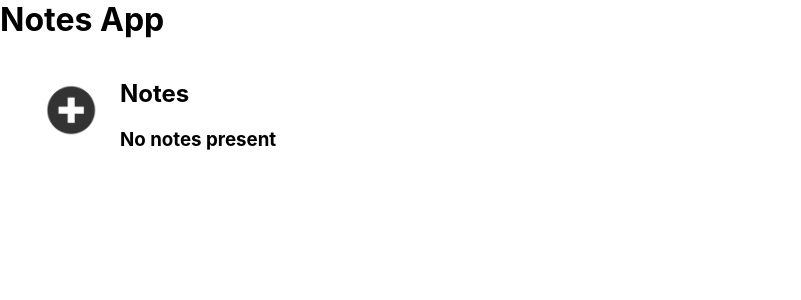
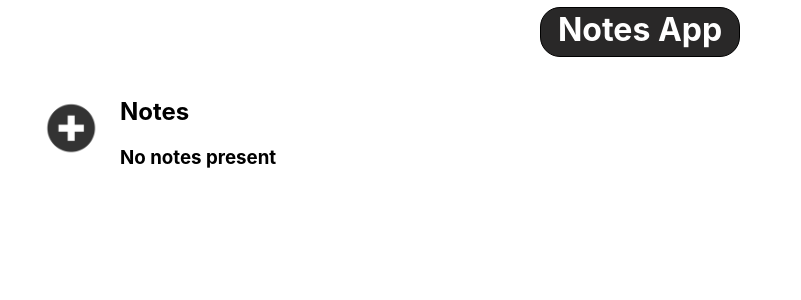
Before and after one commit to Rvp888/React-Notes-App, a React (Create React App) app: page / in a window 1280 px wide. Shown: the top 300 px of the page, without its empty margins (0-801 px from the left). Built offline with nearby package versions, Linux system fonts and the light colour scheme; the HTML template or start-up script is replaced by a standard one.

Commit message:
modify files

```diff
--- a/src/App.css
+++ b/src/App.css
@@ -4,7 +4,14 @@
 }
 
 .App_title {
-
+  width: 200px;
+  margin: 7px auto 0;
+  padding: 2px 10px 7px 10px;
+  border: 1px solid black;
+  border-radius: 20px;
+  text-align: center;
+  background-color: rgb(41, 40, 40);
+  color: white;
 }
 
 .App_cont {
--- a/src/Components/NoteContainer/NoteContainer.css
+++ b/src/Components/NoteContainer/NoteContainer.css
@@ -8,7 +8,7 @@
 }
 
 .note-container_notes {
-    height: 100%;
+    height: 99%;
     display: flex;
     flex-wrap: wrap;
     gap: 20px;
```
